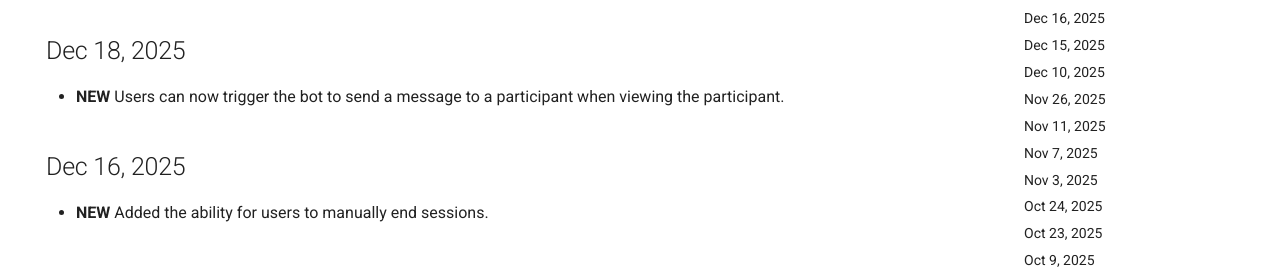
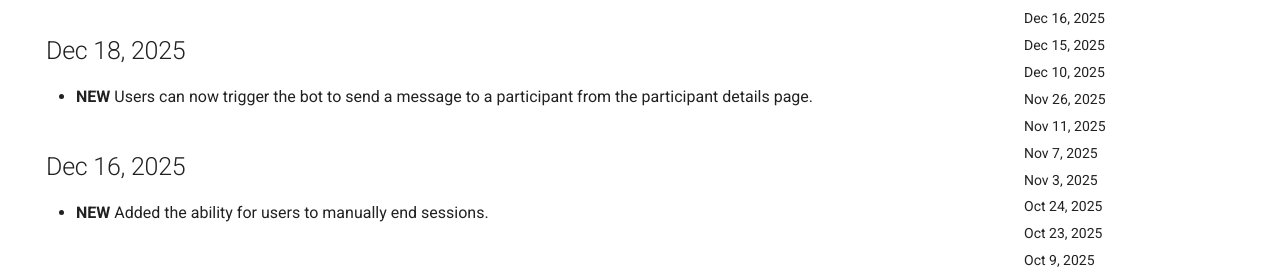
Before and after one commit to dimagi/open-chat-studio-docs, an MkDocs documentation site: the page built from docs/changelog.md, in a window 1280 px wide and 900 px high. Shown: the part 195-467 px from the top of the window. Built offline with MkDocs 1.6.1 and Material for MkDocs 9.7.7, drawn with Linux system fonts in a browser that asks for light colours; emoji names are drawn with the system emoji font; a script that is not in the unit is left out; comment, search, counter and statistics services are not loaded.

Commit message:
Update wording

```diff
--- a/docs/changelog.md
+++ b/docs/changelog.md
@@ -5,7 +5,7 @@ hide:
 
 # Changelog
 ## Dec 18, 2025
-* **NEW** Users can now trigger the bot to send a message to a participant when viewing the participant.
+* **NEW** Users can now trigger the bot to send a message to a participant from the participant details page.
 
 ## Dec 16, 2025
 * **NEW** Added the ability for users to manually end sessions.
```
